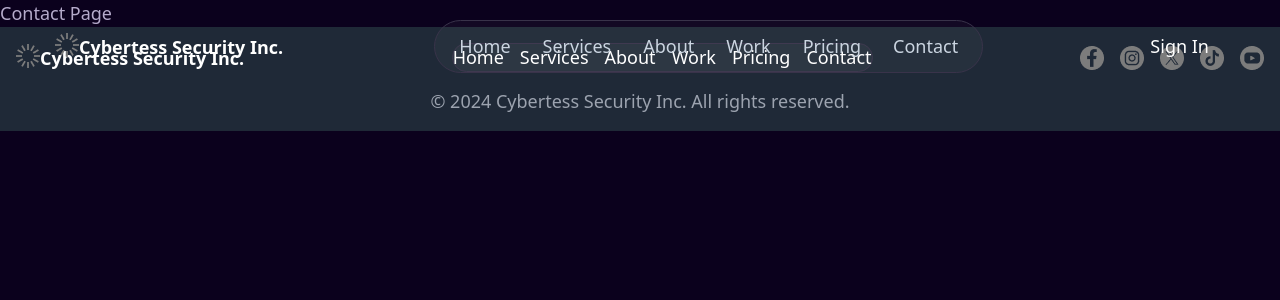
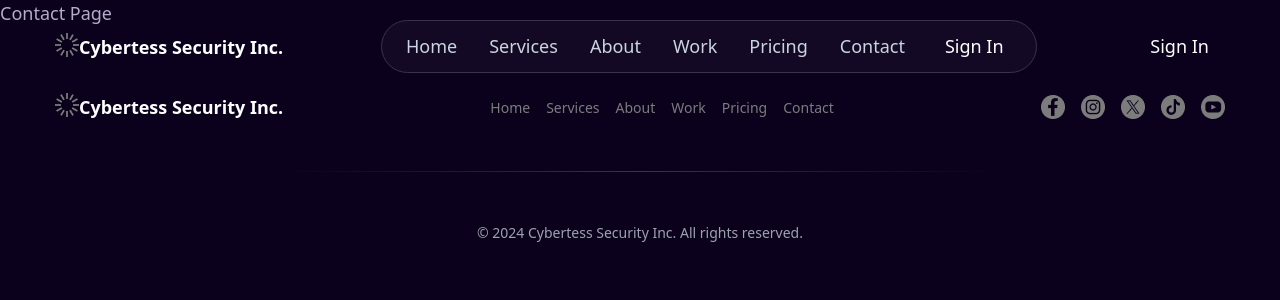
Before and after one commit to tarunkumar2112/cybertess, a React (Create React App) app: page /contact in a window 1280 px wide. Shown: the top 300 px of the page. Built offline with nearby package versions, Linux system fonts and the light colour scheme.

Commit message:
updated home page

```diff
--- a/src/components/Footer.js
+++ b/src/components/Footer.js
@@ -11,20 +11,21 @@ import Youtube from '../assets/YouTube.png'
 
 const Footer = () => {
   return (
-    <footer className="bg-gray-800 p-4">
+    <footer className="bg-[#0B011D] p-4">
+      <div className='max-w-[1200px] px-[15px] mx-auto'>
       {/* First Row: Logo, Navigation Links, and Social Media Icons */}
-      <div className="flex justify-between items-center mb-4">
+      <div className="flex md:justify-between justify-center gap-[20px] flex-wrap items-center md:py-[50px] py-[30px]">
         {/* Logo */}
         <Link to="/" className="flex text-white text-lg font-semibold"><span className='graphic'><img src={Graphics} /></span> Cybertess Security Inc.</Link>
 
         {/* Navigation Links */}
         <nav className="hidden md:flex space-x-4">
-          <Link to="/" className="text-white hover:text-gray-300">Home</Link>
-          <Link to="/services" className="text-white hover:text-gray-300">Services</Link>
-          <Link to="/about" className="text-white hover:text-gray-300">About</Link>
-          <Link to="/about" className="text-white hover:text-gray-300">Work</Link>
-          <Link to="/about" className="text-white hover:text-gray-300">Pricing</Link>
-          <Link to="/contact" className="text-white hover:text-gray-300">Contact</Link>
+          <Link to="/" className="text-[#7C7C7C] hover:text-white text-[14px]">Home</Link>
+          <Link to="/services" className="text-[#7C7C7C] hover:text-white text-[14px]">Services</Link>
+          <Link to="/about" className="text-[#7C7C7C] hover:text-white text-[14px]">About</Link>
+          <Link to="/about" className="text-[#7C7C7C] hover:text-white text-[14px]">Work</Link>
+          <Link to="/about" className="text-[#7C7C7C] hover:text-white text-[14px]">Pricing</Link>
+          <Link to="/contact" className="text-[#7C7C7C] hover:text-white text-[14px]">Contact</Link>
         </nav>
 
         {/* Social Media Icons */}
@@ -40,8 +41,10 @@ const Footer = () => {
       </div>
 
       {/* Second Row: Copyright */}
-      <div className="text-center text-gray-400">
+      <div class="bg-HR-bg h-px w-full  bg-center bg-no-repeat"></div>
+      <div className="text-center text-gray-400 md:py-[50px] py-[30px] text-[14px] text-Paragraph">
         &copy; 2024 Cybertess Security Inc. All rights reserved.
+      </div>
       </div>
     </footer>
   );
--- a/src/components/Header.js
+++ b/src/components/Header.js
@@ -18,7 +18,7 @@ const Header = () => {
       <Link to="/" className="flex text-white text-lg font-semibold"><span className='graphic'><img src={Graphics} /></span> Cybertess Security Inc.</Link>
 
       {/* Mobile Navigation Toggle */}
-      <button onClick={toggleMenu} className="md:hidden text-white">
+      <button onClick={toggleMenu} className="lg:hidden text-white">
         <svg className={`h-6 w-6 ${isMenuOpen ? 'hidden' : ''}`} fill="none" stroke="currentColor" viewBox="0 0 24 24" xmlns="http://www.w3.org/2000/svg">
           <path strokeLinecap="round" strokeLinejoin="round" strokeWidth="2" d="M4 6h16M4 12h16M4 18h16"></path>
         </svg>
@@ -28,7 +28,7 @@ const Header = () => {
       </button>
 
       {/* Navigation Links */}
-      <nav className={`${isMenuOpen ? 'flex flex-col md:flex md:flex-row ]' : 'hidden md:flex md:flex-row'} md:space-x-4 px-4`}>
+      <nav className={`${isMenuOpen ? 'flex flex-col lg:flex lg:flex-row absolute top-[100%] right-0 left-0 mx-auto z-40 lg:relative lg:max-w-auto max-w-[90%] bg-[#1E1333] rounded-[20px] border border-solid border-slate-400/40 w-full  text-center ]' : 'hidden lg:flex lg:flex-row lg:bg-[rgba(255,255,255,0.03)]  lg:border lg:border-solid lg:border-[#39334A] lg:rounded-[40px]'} md:space-x-4 px-4`}>
         <Link to="/" className="text-slate-300 hover:text-white font-medium py-3 px-2">Home</Link>
         <Link to="/" className="text-slate-300 hover:text-white font-medium py-3 px-2">Services</Link>
         <Link to="/" className="text-slate-300 hover:text-white font-medium py-3 px-2">About</Link>
@@ -36,10 +36,13 @@ const Header = () => {
         <Link to="/" className="text-slate-300 hover:text-white font-medium py-3 px-2">Pricing</Link>
 
         <Link to="/" className="text-slate-300 hover:text-white font-medium py-3 px-2">Contact</Link>
+        <button className={`${isMenuOpen ? 'block' : 'hidden'} lg:block font-medium  text-white hover:text-gray-300  py-2 px-4 rounded lg:mb-0 mb-[30px]`}>
+        Sign In
+      </button>
       </nav>
 
       {/* Sign-in Button */}
-      <button className={`${isMenuOpen ? 'block' : 'hidden'} md:block font-medium  text-white hover:text-gray-300  py-2 px-4 rounded`}>
+      <button className={`lg:block hidden font-medium  text-white hover:text-gray-300  py-2 px-4 rounded`}>
         Sign In
       </button>
       </div>
--- a/src/index.css
+++ b/src/index.css
@@ -10,7 +10,7 @@ body{
     font-size: 18px; color:#B5ABCB;
 }
 .hero-bg{background-image: url(./assets/BG.png); background-repeat: no-repeat; background-size: cover; background-position: bottom center;}
-nav{background: rgba(255,255,255,0.03); border:1px solid #39334A; border-radius:50px;}
+
 .txt-stroke{   -webkit-text-stroke: 1px #39334A;  text-stroke: 1px #39334A;}
 .bg-top-Left-bg {  background-position: 4% 0%;}
 .bg-top-right-bg { background-position: 90% 0%;}
--- a/src/pages/Home.js
+++ b/src/pages/Home.js
@@ -50,7 +50,7 @@ const Home = () => {
       <section className='w-full md:py-[100px] py-[50px]'>
         <div className='max-w-[1200px] mx-auto px-[15px]'>
             <div className="text-center md:mb-[150px] mb-[50px] relative">
-            <div className='txt-stroke absolute text-[#130629] md:text-[120px] text-[60px] font-bold top-[15px]'>
+            <div className='txt-stroke left-0 right-0 text-center absolute text-[#130629] xl:text-[120px] lg:text-[100px] text-[40px] font-bold top-[15px]'>
             Creative technology
             </div>
           <p className="text-lg flex items-center justify-center gap-[5px] text-Primary relative"><img src={star} alt="Image 5" className="  " />
@@ -231,7 +231,7 @@ const Home = () => {
       </section>
     {/* New Section */}
     <div className='bg-HR-bg h-px w-full  bg-center bg-no-repeat'></div>
-    <section className='w-full  md:py-[100px] py-[50px]'>
+    <section className='w-full  md:pb-[100px] pb-[50px] md:pt-[100px] pt-[50px] overflow-hidden'>
 
         <div className='max-w-[1200px] mx-auto px-[15px] relative'>
           <img src={shapeLeft} alt="image" className='absolute right-[-30px] top-[50px]'/>
@@ -239,7 +239,7 @@ const Home = () => {
         <p className="text-lg flex items-center  gap-[5px] text-Primary relative"> <img src={star} alt="star-img"/>Free 30-Day Trial — No Credit Card Required.</p>
         <h2 className=" font-bold mb-2 md:text-[42px] text-[30px] text-white ">Whether you’re part of an agency or a larger team we have a plan for you</h2>
 </div>
-        <div className="md:flex md:flex-row flex-column gap-[30px] ">
+        <div className="flex md:flex-row flex-col gap-[30px] ">
           {/* Pricing Plan 1 */}
           <div className="bg-price-bg p-6 rounded-[20px] md:w-[calc(33.333% - 20px)] w-full border border-solid border-border-color">
             <p className='subtitle text-center font-medium mb-[15px] text-white'>Standard</p>
@@ -299,9 +299,9 @@ const Home = () => {
 
       </div>
     </section>
-    <section className='w-full  md:py-[100px] py-[50px] bg-last-sec-bg'>
+    <section className='w-full  md:pt-[50px] pt-[50px] md:pb-[100px] pb-[50px] bg-last-sec-bg bg-no-repeat bg-bottom'>
     <div className='max-w-[1000px] mx-auto px-[15px] relative'>
-    <div className="row mt-8 bg-full-BG bg-center bg-no-repeat bg-cover md:py-[100px] py-[50px] md:px-[100px] px-[50px] border border-solid border-[rgba(57,51,74,0.5)] rounded-[20px] shadow-lg shadow-black-500 md:shadow-xl text-center">
+    <div className="row  bg-full-BG bg-center bg-no-repeat bg-cover md:py-[100px] py-[50px] md:px-[100px] px-[30px] border border-solid border-[rgba(57,51,74,0.5)] rounded-[20px] shadow-lg shadow-black-500 md:shadow-xl text-center">
         {/* Heading with border */}
         <div className=" mb-4">
           <h2 className=" font-medium  text-white px-4 md:text-[56px] text-[40px]">Unlimited design to support your growing business</h2>
```
